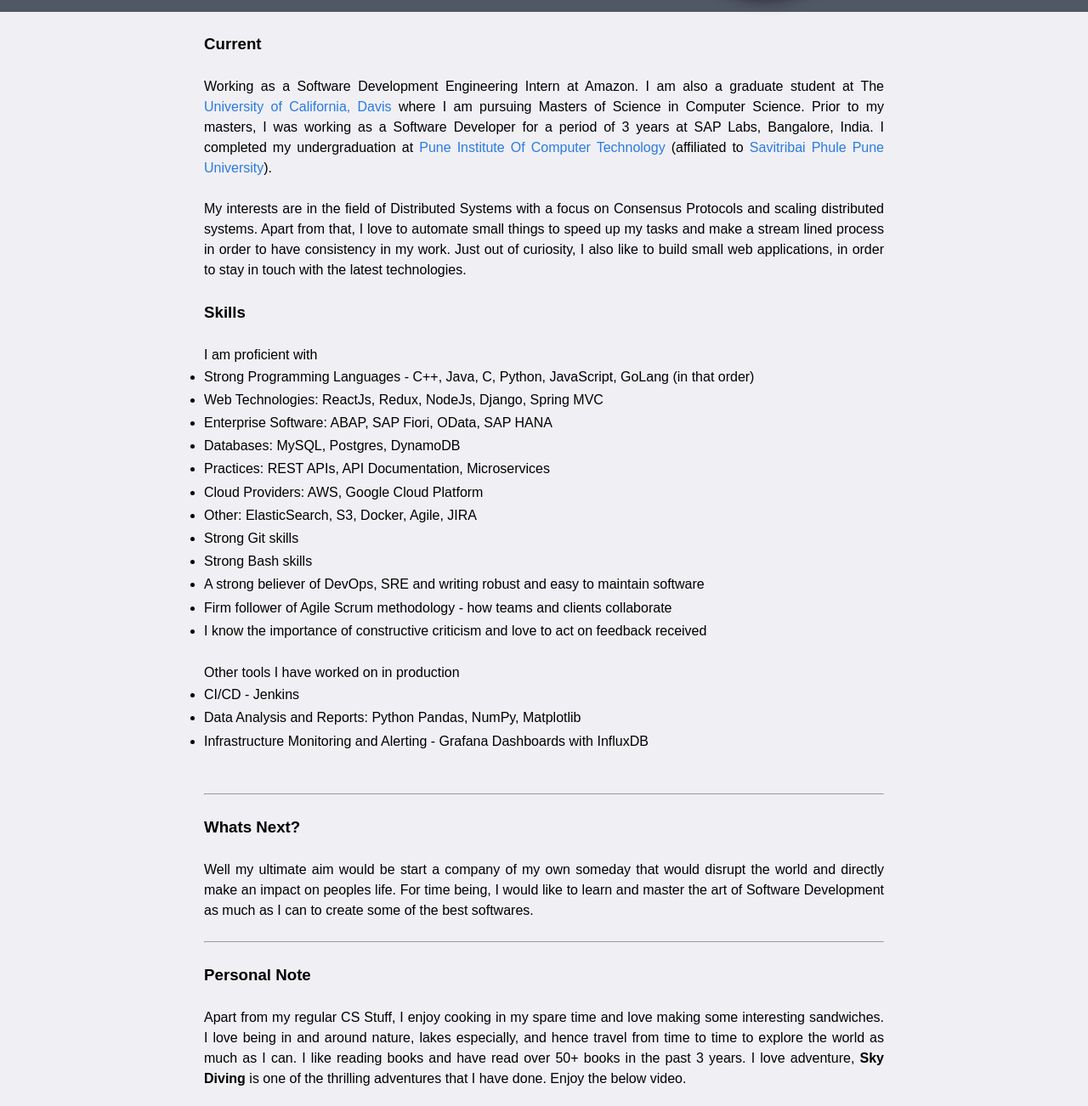
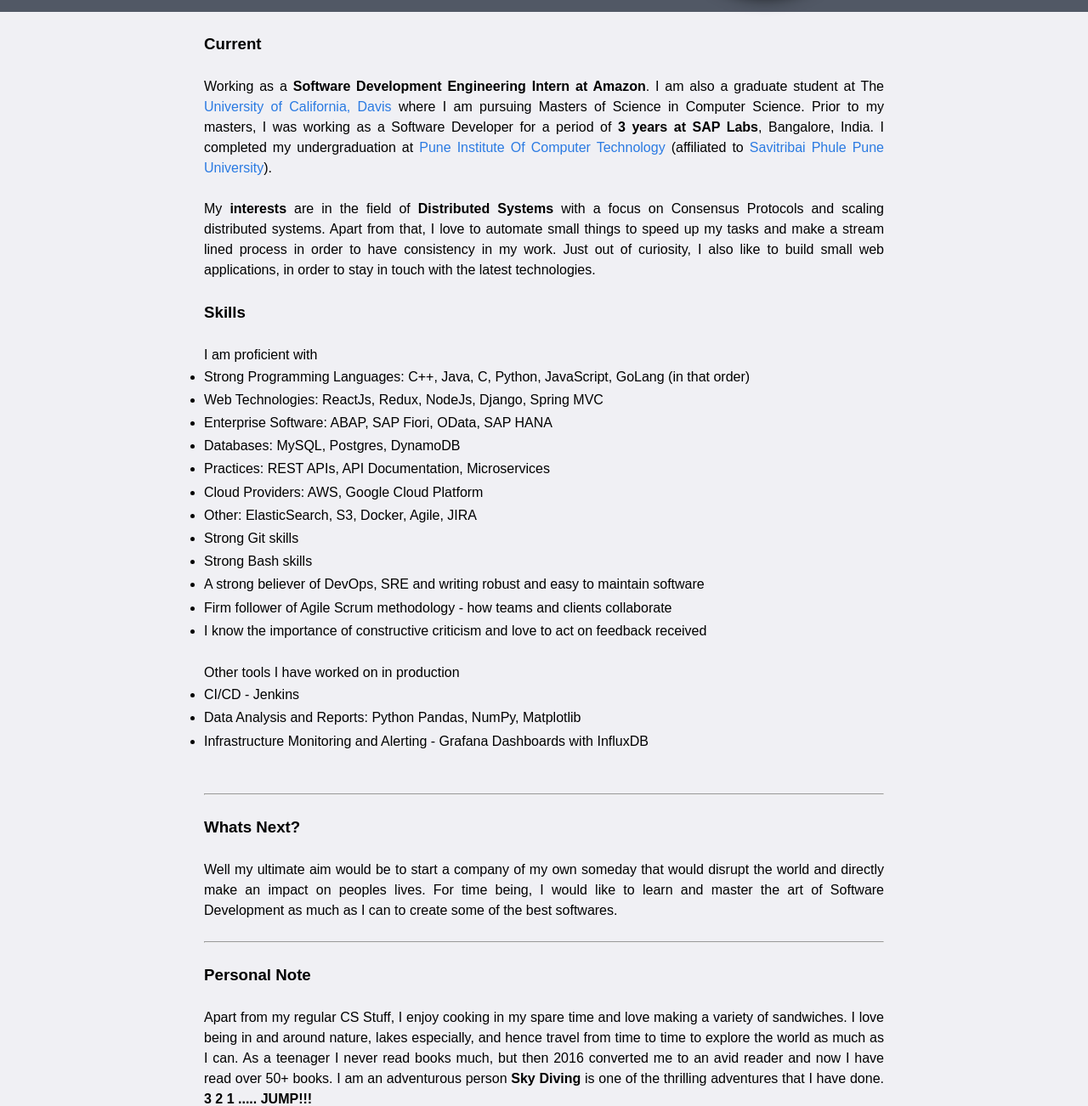
Before and after one commit to RohanSogani/rohansogani.github.io, a Jekyll site: the page built from aboutme.html, in a window 1280 px wide and 1400 px high, scrolled down 201 px, cut to the strip 23-1325 px from the top of the window. Shown: the whole strip at 85% size. Built offline with Jekyll 4.4.1, drawn with Linux system fonts in a browser that asks for light colours.

Commit message:
Corrections Suggested by Anuja and Pushlar

```diff
--- a/aboutme.html
+++ b/aboutme.html
@@ -4,14 +4,14 @@ layout: homepage
 
 <div class="content">
 <h3><b>Current</b></h3><br>
-Working as a Software Development Engineering Intern at Amazon. I am also a graduate student at The <a href="http://cs.ucdavis.edu/">University of California, Davis</a> where I am pursuing Masters of Science in Computer Science. Prior to my masters, I was working as a Software Developer for a period of 3 years at SAP Labs, Bangalore, India. I completed my undergraduation at <a href="http://pict.edu/">Pune Institute Of Computer Technology</a> (affiliated to <a href="http://www.unipune.ac.in/">Savitribai Phule Pune University</a>).<br><br>
+Working as a <strong>Software Development Engineering Intern at Amazon</strong>. I am also a graduate student at The <a href="http://cs.ucdavis.edu/">University of California, Davis</a> where I am pursuing Masters of Science in Computer Science. Prior to my masters, I was working as a Software Developer for a period of <strong>3 years at SAP Labs</strong>, Bangalore, India. I completed my undergraduation at <a href="http://pict.edu/">Pune Institute Of Computer Technology</a> (affiliated to <a href="http://www.unipune.ac.in/">Savitribai Phule Pune University</a>).<br><br>
 
-My interests are in the field of Distributed Systems with a focus on Consensus Protocols and scaling distributed systems. Apart from that, I love to automate small things to speed up my tasks and make a stream lined process in order to have consistency in my work. Just out of curiosity, I also like to build small web applications, in order to stay in touch with the latest technologies. <br><br>
+My <strong>interests</strong> are in the field of <strong>Distributed Systems</strong> with a focus on Consensus Protocols and scaling distributed systems. Apart from that, I love to automate small things to speed up my tasks and make a stream lined process in order to have consistency in my work. Just out of curiosity, I also like to build small web applications, in order to stay in touch with the latest technologies. <br><br>
 
 <h3><b>Skills</b></h3><br>
 I am proficient with
 <ul>
-    <li>Strong Programming Languages - C++, Java, C, Python, JavaScript, GoLang (in that order)</li>
+    <li>Strong Programming Languages: C++, Java, C, Python, JavaScript, GoLang (in that order)</li>
     <li>Web Technologies: ReactJs, Redux, NodeJs, Django, Spring MVC</li>
     <li>Enterprise Software: ABAP, SAP Fiori, OData, SAP HANA</li>
     <li>Databases: MySQL, Postgres, DynamoDB</li>
@@ -35,13 +35,13 @@ Other tools I have worked on in production
 <hr/>
 <br>
 <h3><b>Whats Next?</b></h3><br>
-Well my ultimate aim would be start a company of my own someday that would disrupt the world and directly make an impact on peoples life. For time being, I would like to learn and master the art of Software Development as much as I can to create some of the best softwares.
+Well my ultimate aim would be to start a company of my own someday that would disrupt the world and directly make an impact on peoples lives. For time being, I would like to learn and master the art of Software Development as much as I can to create some of the best softwares.
 <br><br>
 
 <hr/>
 <br>
 <h3><b>Personal Note</b></h3><br>
-Apart from my regular CS Stuff, I enjoy cooking in my spare time and love making some interesting sandwiches. I love being in and around nature, lakes especially, and hence travel from time to time to explore the world as much as I can. I like reading books and have read over 50+ books in the past 3 years. I love adventure, <strong>Sky Diving</strong> is one of the thrilling adventures that I have done. Enjoy the below video.
+Apart from my regular CS Stuff, I enjoy cooking in my spare time and love making a variety of sandwiches. I love being in and around nature, lakes especially, and hence travel from time to time to explore the world as much as I can. As a teenager I never read books much, but then 2016 converted me to an avid reader and now I have read over 50+ books. I am an adventurous person <strong>Sky Diving</strong> is one of the thrilling adventures that I have done. <strong>3 2 1 ..... JUMP!!!</strong>
 
 <br><br>
 <iframe src="https://drive.google.com/file/d/1-VAid-YcF-aPKFtyLEY3onIFe67vgNNs/preview" width="640" height="480"></iframe>
--- a/workexp.html
+++ b/workexp.html
@@ -93,7 +93,7 @@ layout: default
 	<h1 align = "center"><b>Research Experience</b></h1>
 	<br>
 	<p>
-		My research interest are in the field of Storage and Distributed Systems. I got an opportunity to work with some of the finest minds while working as a Graduate Student Researcher for the Exploratory Systems Lab at UC Davis, where I worked on <a href="http://resilientdb.com/">ResilientDB</a>, an open sourced permissioned blockchain. <a href="http://expolab.org/">Prof. Mohammad Sadoghi</a>, along with <a href="http://gupta-suyash.github.io/index.html">Suyash Gupta</a> and <a href="http://sajjadrahnama.com/">Sajjad Rahnama</a>, helped me guide through some of the tough times I faced while working for the Lab.<br>
+		My research interest are in the field of Storage and Distributed Systems. I got an opportunity to work with some of the finest minds while working as a Graduate Student Researcher for the Exploratory Systems Lab at UC Davis, where I worked on <a href="http://resilientdb.com/">ResilientDB</a>, an open sourced permissioned blockchain. <a href="http://expolab.org/">Prof. Mohammad Sadoghi</a>, along with <a href="http://gupta-suyash.github.io/index.html">Suyash Gupta</a> and <a href="http://sajjadrahnama.com/">Sajjad Rahnama</a>, helped me guide through my research.<br>
 
 		Research has not only taught me novel concepts, but it has also embarked a sense of discipline and focus which I believe is essential for success.
 	</p>
```
Also changed, not shown: other parts of workexp.html (+1 -1 lines), 3 other files.
